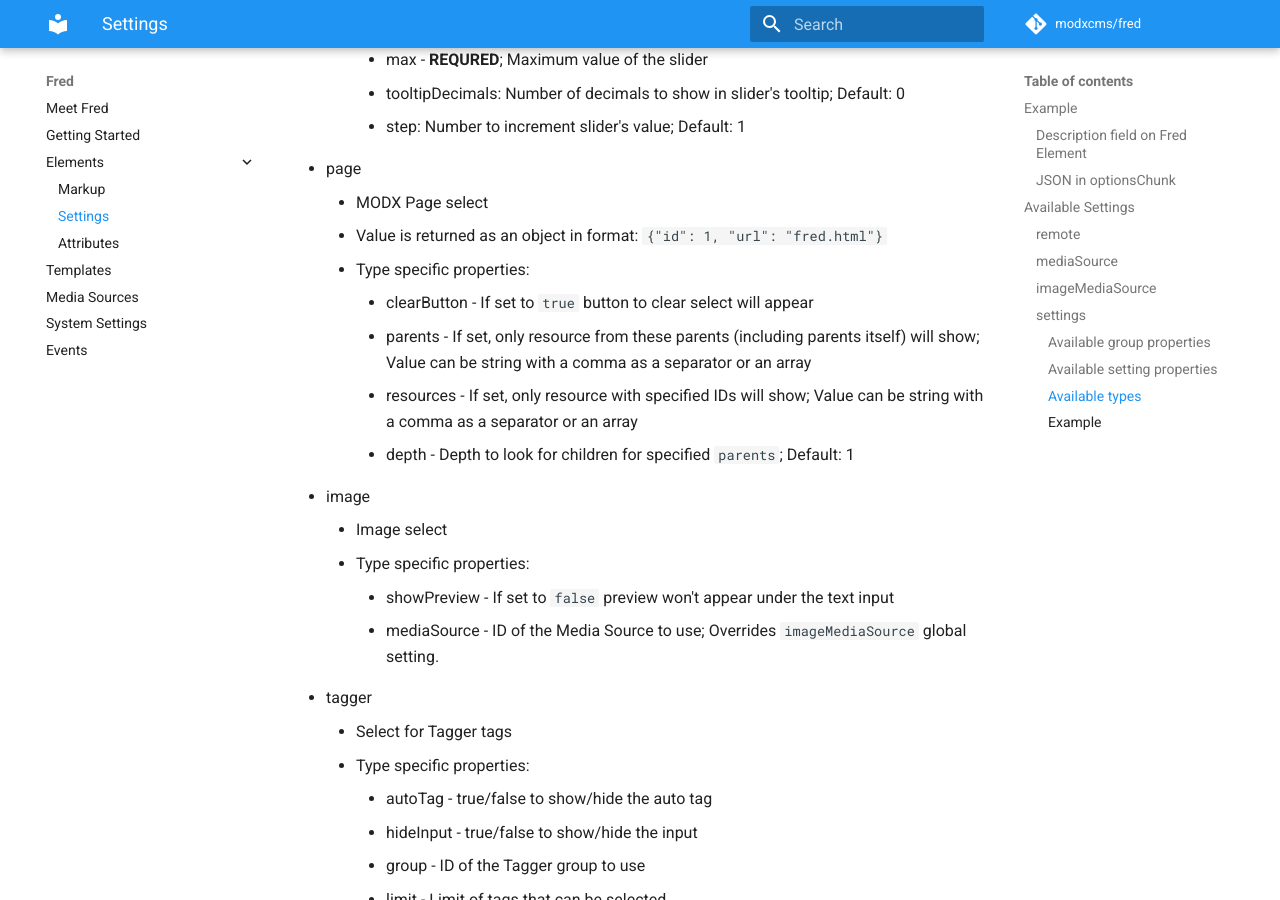
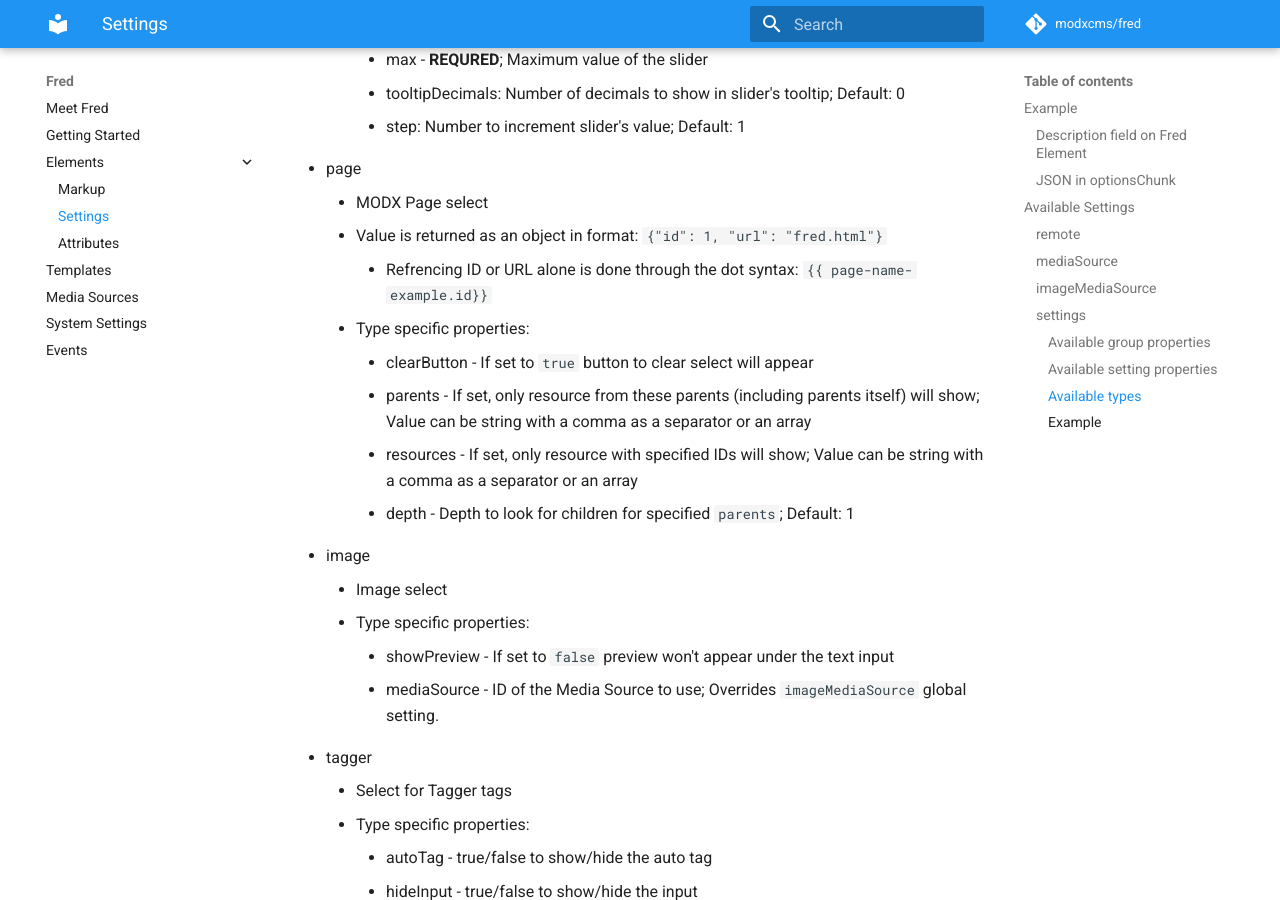
Before and after one commit to modxcms/fred, an MkDocs documentation site: the page built from docs/elements/settings.md, in a window 1280 px wide and 900 px high, scrolled down 2603 px. Built offline with MkDocs 1.6.1 and Material for MkDocs 9.7.7, drawn with Linux system fonts in a browser that asks for light colours; comment, search, counter and statistics services are not loaded; old or Windows-style settings are respelled for this version of MkDocs.

Commit message:
Update settings.md
Took me a while to figure this out, I'm sure I'm not the only one.  Had to dig up twig syntax stuff.

```diff
--- a/docs/elements/settings.md
+++ b/docs/elements/settings.md
@@ -85,6 +85,7 @@
 - page
     - MODX Page select
     - Value is returned as an object in format: `{"id": 1, "url": "fred.html"}`
+        - Refrencing ID or URL alone is done through the dot syntax: `{{ page-name-example.id}}`
     - Type specific properties:
         - clearButton - If set to `true` button to clear select will appear
         - parents - If set, only resource from these parents (including parents itself) will show; Value can be string with a comma as a separator or an array
```
